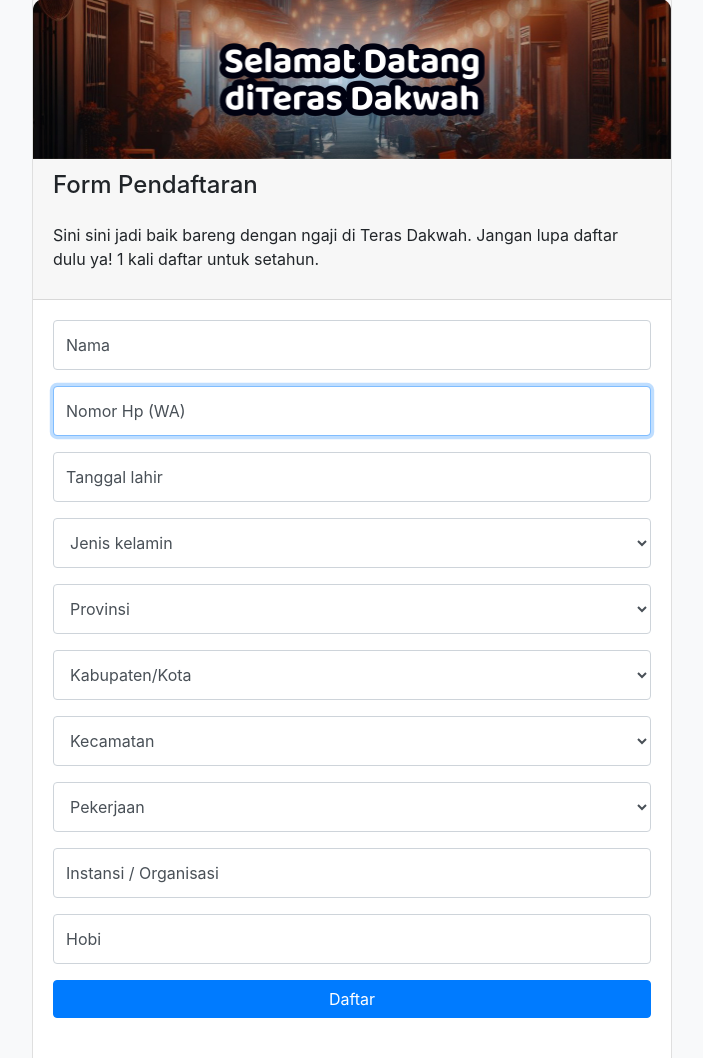
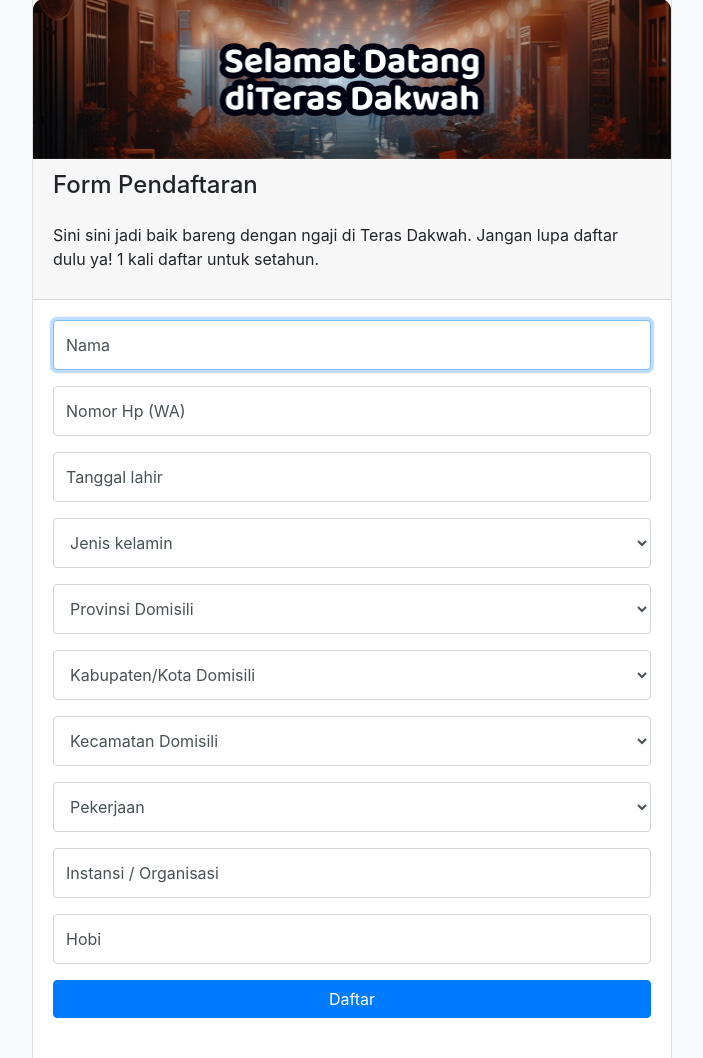
Before and after one commit to terasdakwah/QRKajian-Backend, a Flask app: page /register in a window 1280 px wide. Shown: the part 18-1076 px from the top of the page, without its empty margins (288-991 px from the left). Run offline with Flask 3, Linux system fonts and the light colour scheme; some libraries are stand-ins or nearby versions.

Commit message:
enhancement

```diff
--- a/app/__init__.py
+++ b/app/__init__.py
@@ -2,12 +2,13 @@ from flask import Flask
 from flask_mongoengine2 import MongoEngine
 from pymongo import MongoClient
 from flask_cors import CORS
+from flask_session import Session
 from config import MONGODB_HOST, MONGODB_PORT, MONGODB_DB
 
 app = Flask(__name__ , static_url_path='/static')
 app.config.from_object('config')
-
 CORS(app)
+Session(app)
 
 db = MongoEngine()
 db.init_app(app)
--- a/app/mod_user/controllers.py
+++ b/app/mod_user/controllers.py
@@ -14,6 +14,7 @@ from app.mod_user.models import User, Provinces, Regencies, Districts
 from werkzeug.security import check_password_hash, generate_password_hash
 from mongoengine.queryset.visitor import Q
 from app.utils.helper import allowed_file_image, string_date, calculateAge
+from flask import make_response
 
 mod_user = Blueprint('user', __name__, url_prefix='/')
 
@@ -298,7 +299,11 @@ def register():
         else:
             flash('Error : Coba lagi, silakan isi semua pilihan dengan benar', 'error')
 
-    return render_template("user/register.html", data=data, form=form)
+    response = make_response(render_template("user/register.html", data=data, form=form))
+    response.headers["Cache-Control"] = "no-cache, no-store, must-revalidate, public, max-age=0"
+    response.headers["Pragma"] = "no-cache"
+    response.headers["Expires"] = "0"
+    return response
 
 @mod_user.route('/register/success', methods=['GET', 'POST'])
 def registerSuccess():
@@ -318,7 +323,7 @@ def logout():
 
 @mod_user.route('/get_kab/<id>', methods=['GET'])
 def get_kab(id):
-    data = [{'id': '', 'name': 'Kabupaten/Kota'}]
+    data = [{'id': '', 'name': 'Kabupaten/Kota Domisili'}]
     if id != "":
         regencies = Regencies.objects(province=id).limit(100)
         for regency in regencies:
@@ -327,7 +332,7 @@ def get_kab(id):
 
 @mod_user.route('/get_kec/<id>', methods=['GET'])
 def get_kec(id):
-    data = [{'id': '', 'name': 'Kecamatan'}]
+    data = [{'id': '', 'name': 'Kecamatan Domisili'}]
     if id != "":
         districts = Districts.objects(regency=id).limit(100)
         for datax in districts:
--- a/app/templates/user/register.html
+++ b/app/templates/user/register.html
@@ -19,6 +19,11 @@
   <link rel="stylesheet" href="https://cdnjs.cloudflare.com/ajax/libs/bootstrap-datepicker/1.9.0/css/bootstrap-datepicker.min.css" integrity="sha512-mSYUmp1HYZDFaVKK//63EcZq4iFWFjxSL+Z3T/aCt4IO9Cejm03q3NKKYN6pFQzY0SBOr8h+eCIAZHPXcpZaNw==" crossorigin="anonymous" referrerpolicy="no-referrer" />
   <link rel="stylesheet" href="https://cdnjs.cloudflare.com/ajax/libs/bootstrap-datepicker/1.9.0/css/bootstrap-datepicker.standalone.min.css" integrity="sha512-TQQ3J4WkE/rwojNFo6OJdyu6G8Xe9z8rMrlF9y7xpFbQfW5g8aSWcygCQ4vqRiJqFsDsE1T6MoAOMJkFXlrI9A==" crossorigin="anonymous" referrerpolicy="no-referrer" />
 
+  <style>
+    .table-condensed {
+      font-size: x-large;
+    }
+  </style>
 </head>
 
 <body class="bg-light">
@@ -62,7 +67,7 @@
             <div class="form-row">
               <div class="col-md-12">
                 <div class="form-label-group">
-                  {{ form.name(id="name", class="form-control", type="text", placeholder="Nama", required="true") }}
+                  {{ form.name(id="name", class="form-control", type="text", placeholder="Nama", required="true", autofocus="true") }}
                   <label for="name">Nama</label>
                 </div>
               </div>
@@ -73,7 +78,7 @@
             <div class="form-row">
               <div class="col-md-12">
                 <div class="form-label-group">
-                  {{ form.no_hp(id="no_hp", class="form-control", type="text", placeholder="Nomor Hp", required="true", autofocus="true") }}
+                  {{ form.no_hp(id="no_hp", class="form-control", type="text", placeholder="Nomor Hp", required="true") }}
                   <label for="no_hp">Nomor Hp (WA)</label>
                 </div>
               </div>
@@ -113,7 +118,7 @@
               <div class="col-md-12">
                 <div class="form-label-group">
                   <select name="provinsi" id="provinsi" required class="form-control" style="height: 50px;" onchange="getdatakota()">
-                      <option value="">Provinsi</option>
+                      <option value="">Provinsi Domisili</option>
                       {% if form.provinsi %}
                       {% for provinsi in form.provinsi %}
                           {{ provinsi }}
@@ -130,7 +135,7 @@
               <div class="col-md-12">
                 <div class="form-label-group">
                   <select name="kabupaten" id="kabupaten" required class="form-control" style="height: 50px;" onchange="getdatakec()">
-                    <option value="">Kabupaten/Kota</option>
+                    <option value="">Kabupaten/Kota Domisili</option>
                     {% if form.kabupaten %}
                     {% for kabupaten in form.kabupaten %}
                         {{ kabupaten }}
@@ -147,7 +152,7 @@
               <div class="col-md-12">
                 <div class="form-label-group">
                   <select name="kecamatan" id="kecamatan" required class="form-control" style="height: 50px;">
-                    <option value="">Kecamatan</option>
+                    <option value="">Kecamatan Domisili</option>
                     {% if form.kecamatan %}
                     {% for kecamatan in form.kecamatan %}
                         {{ kecamatan }}
```
Also changed, not shown: 1 other file.
